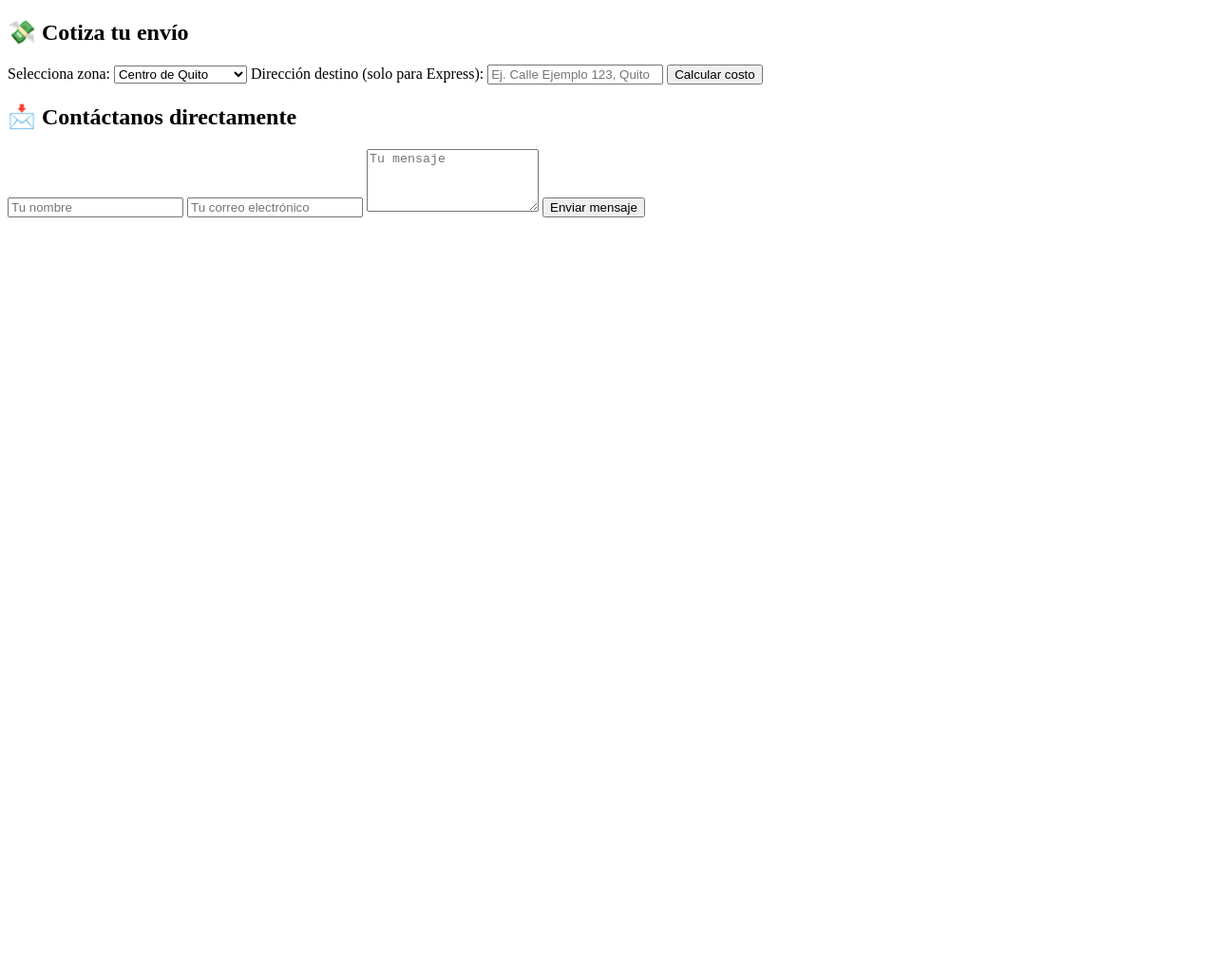
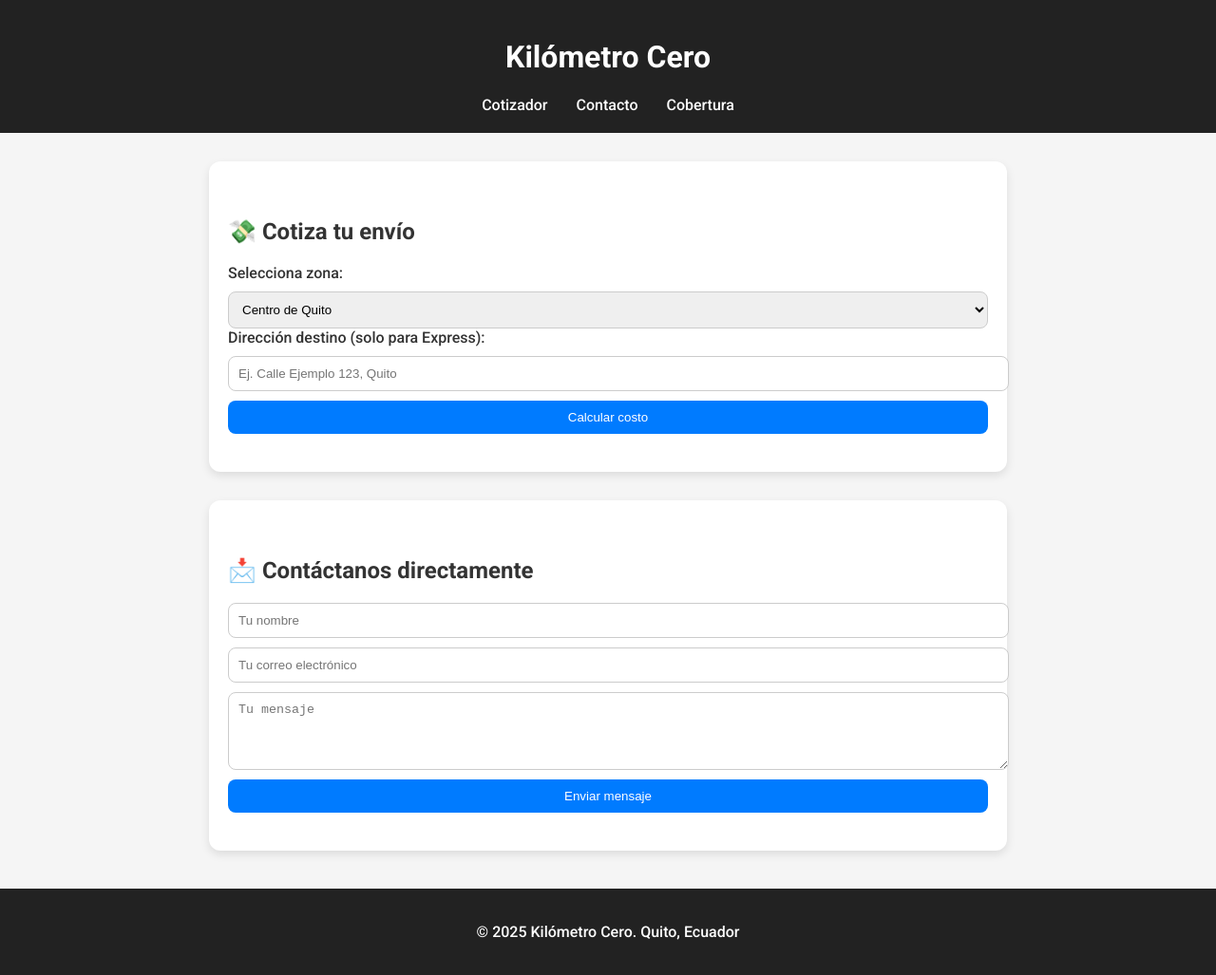
Before and after one commit to Dark2025k0/kilometro0.github.io, a plain HTML site: page index.html in a window 1280 px wide. Shown: the whole page at 95% size. Before the commit the page ends 800 px from the top, so only its background shows below. Drawn offline with Linux system fonts and the light colour scheme.

Commit message:
Update index.html

```diff
--- a/index.html
+++ b/index.html
@@ -6,7 +6,66 @@
   <title>Kilómetro Cero - Entregas de Última Milla</title>
   <link rel="stylesheet" href="https://fonts.googleapis.com/css2?family=Roboto:wght@300;500;700&display=swap">
   <style>
-    /* estilos existentes */
+    body {
+      font-family: 'Roboto', sans-serif;
+      margin: 0;
+      padding: 0;
+      background-color: #f5f5f5;
+      color: #333;
+    }
+    header {
+      background-color: #222;
+      color: white;
+      padding: 20px;
+      text-align: center;
+    }
+    nav {
+      display: flex;
+      justify-content: center;
+      gap: 30px;
+      margin-top: 10px;
+    }
+    nav a {
+      color: white;
+      text-decoration: none;
+      font-weight: 500;
+    }
+    nav a:hover {
+      text-decoration: underline;
+    }
+    section {
+      padding: 40px 20px;
+      max-width: 800px;
+      margin: auto;
+      background-color: white;
+      margin-top: 30px;
+      border-radius: 12px;
+      box-shadow: 0 4px 10px rgba(0,0,0,0.1);
+    }
+    input, select, textarea, button {
+      display: block;
+      width: 100%;
+      margin-top: 10px;
+      padding: 10px;
+      border-radius: 8px;
+      border: 1px solid #ccc;
+    }
+    button {
+      background-color: #007BFF;
+      color: white;
+      border: none;
+      cursor: pointer;
+    }
+    button:hover {
+      background-color: #0056b3;
+    }
+    footer {
+      text-align: center;
+      padding: 20px;
+      background-color: #222;
+      color: white;
+      margin-top: 40px;
+    }
   </style>
   <script>
     async function cotizarEnvio() {
@@ -67,9 +126,16 @@
   <script src="https://static.elfsight.com/platform/platform.js" async></script>
 </head>
 <body>
-  <!-- Secciones existentes -->
+  <header>
+    <h1>Kilómetro Cero</h1>
+    <nav>
+      <a href="#cotizador">Cotizador</a>
+      <a href="#contacto">Contacto</a>
+      <a href="#" id="cobertura">Cobertura</a>
+    </nav>
+  </header>
 
-  <section class="cotizador">
+  <section id="cotizador" class="cotizador">
     <h2>💸 Cotiza tu envío</h2>
     <label for="zona">Selecciona zona:</label>
     <select id="zona">
@@ -85,9 +151,9 @@
     <div id="precio" class="resultado"></div>
   </section>
 
-  <section class="formulario">
+  <section id="contacto" class="formulario">
     <h2>📩 Contáctanos directamente</h2>
-    <form action="https://formsubmit.co/YOUR_EMAIL@YOURDOMAIN.COM" method="POST">
+    <form action="https://formsubmit.co/kilometro0ec@gmail.com" method="POST">
       <input type="text" name="nombre" placeholder="Tu nombre" required>
       <input type="email" name="email" placeholder="Tu correo electrónico" required>
       <textarea name="mensaje" rows="4" placeholder="Tu mensaje" required></textarea>
@@ -99,6 +165,10 @@
     </form>
   </section>
 
+  <footer>
+    <p>© 2025 Kilómetro Cero. Quito, Ecuador</p>
+  </footer>
+
   <div class="elfsight-app-f60fee5f-f010-46de-8f3c-96f61261b102" data-elfsight-app-lazy></div>
 </body>
 </html>
```
